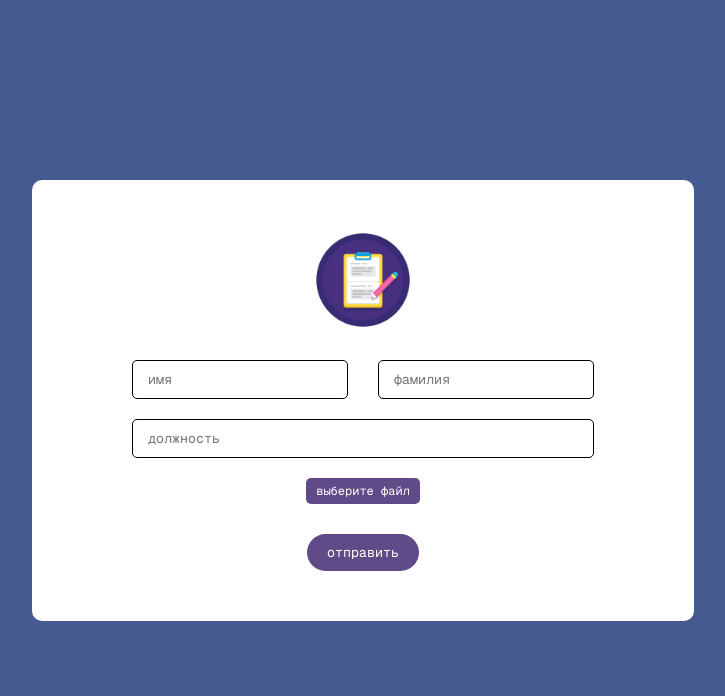
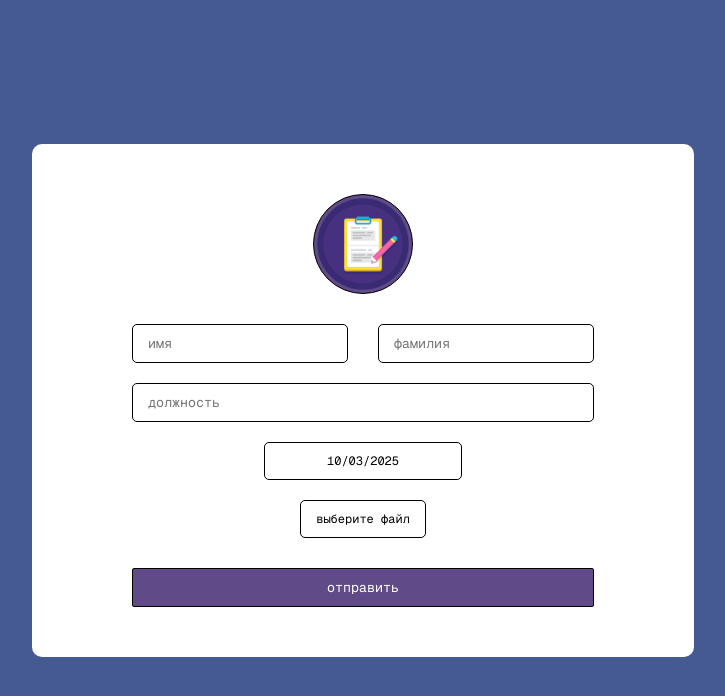
Before and after one commit to Astemir-Gurizhev/form, a React (Vite) app: page / in a window 1280 px wide. Shown: the top 696 px of the page, without its empty margins (277-1002 px from the left). Built offline with nearby package versions, Linux system fonts and the light colour scheme.

Commit message:
Added react-datepicker dependency and CustomDatePicker component to Form component

```diff
--- a/package.json
+++ b/package.json
@@ -11,6 +11,7 @@
   },
   "dependencies": {
     "react": "^19.0.0",
+    "react-datepicker": "^8.2.0",
     "react-dom": "^19.0.0",
     "sass": "^1.85.1"
   },
--- a/src/components/form/Form.module.scss
+++ b/src/components/form/Form.module.scss
@@ -14,6 +14,9 @@
 .formIcon {
 	max-width: 100px;
 	margin-bottom: 10px;
+	border: 1px solid #000;
+	border-radius: 50px;
+	background: $lightPurple;
 }
 .inputsArea {
 	display: flex;
@@ -39,10 +42,12 @@
 	margin: 0 auto;
 }
 .btnSubmit {
+	width: 100%;
 	margin-top: 10px;
 	background: $lightPurple;
+	border: 1px solid #000;
 	padding: 10px 20px;
-	border-radius: 20px;
+	border-radius: 2px;
 	color: #fff;
 	transition: 0.3s;
 	&:hover {
--- a/src/components/form/Form.tsx
+++ b/src/components/form/Form.tsx
@@ -1,6 +1,7 @@
 import { ChangeEvent, FormEvent, useState } from 'react'
 import styles from './Form.module.scss'
 import File from '../ui/file/File'
+import { CustomDatePicker } from '../ui/datepicker/DatePicker'
 
 export const Form = () => {
 	const [name, setName] = useState<string>('')
@@ -47,7 +48,10 @@ export const Form = () => {
 							placeholder='должность'
 						/>
 					</div>
+
+					<CustomDatePicker />
 					<File />
+
 					<button className={styles.btnSubmit} type='submit'>
 						отправить
 					</button>
--- /dev/null
+++ b/src/components/ui/datepicker/DatePicker.module.scss
@@ -0,0 +1,12 @@
+@import  '../../../styles/variables';
+
+.datepicker {
+	font-size: 12px;
+	transition: background-color  0.3s;
+	padding: 10px 15px;
+	border-radius: 5px;
+	text-align: center;
+	color: #000;
+	border: 1px solid #000;
+	cursor: pointer;
+}
--- /dev/null
+++ b/src/components/ui/datepicker/DatePicker.tsx
@@ -0,0 +1,21 @@
+import { useState } from 'react'
+import DatePicker from 'react-datepicker'
+import 'react-datepicker/dist/react-datepicker.css'
+import styles from './DatePicker.module.scss'
+
+export const CustomDatePicker = () => {
+	const [startDate, setStartDate] = useState<Date | null>(new Date())
+
+	const handleDateChange = (date: Date | null) => {
+		setStartDate(date)
+	}
+
+	return (
+		<DatePicker
+			className={styles.datepicker}
+			selected={startDate}
+			onChange={handleDateChange}
+			dateFormat='dd/MM/yyyy'
+		/>
+	)
+}
--- a/src/components/ui/file/File.module.scss
+++ b/src/components/ui/file/File.module.scss
@@ -11,15 +11,11 @@
 
 .fileLabel {
 	display: inline-block;
-	padding: 5px 10px;
-	background-color: $lightPurple;
-	color: white;
+	padding: 10px 15px;
+	color: #000;
 	border-radius: 5px;
 	cursor: pointer;
 	transition: background-color 0.3s;
 	font-size: 12px;
-
-	&:hover {
-			background-color: $purple;
-	}
+	border: 1px solid #000;
 }
```
Also changed, not shown: 1 other file (tests, documents, lock files or other folders).
